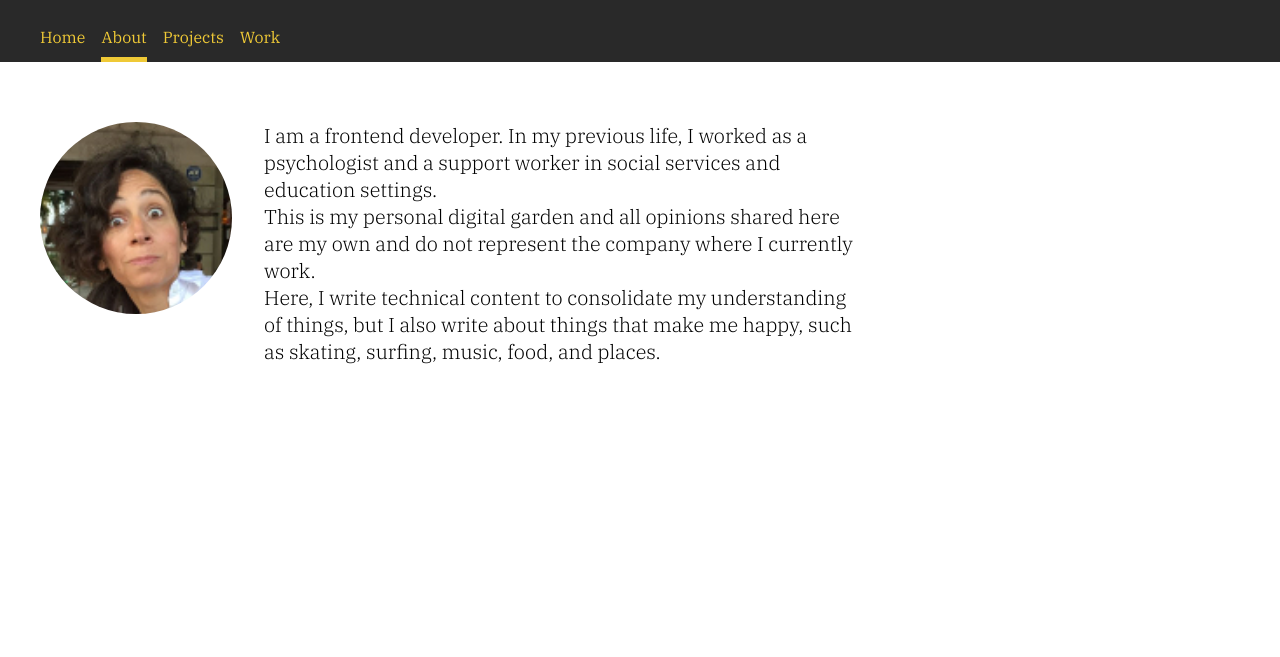
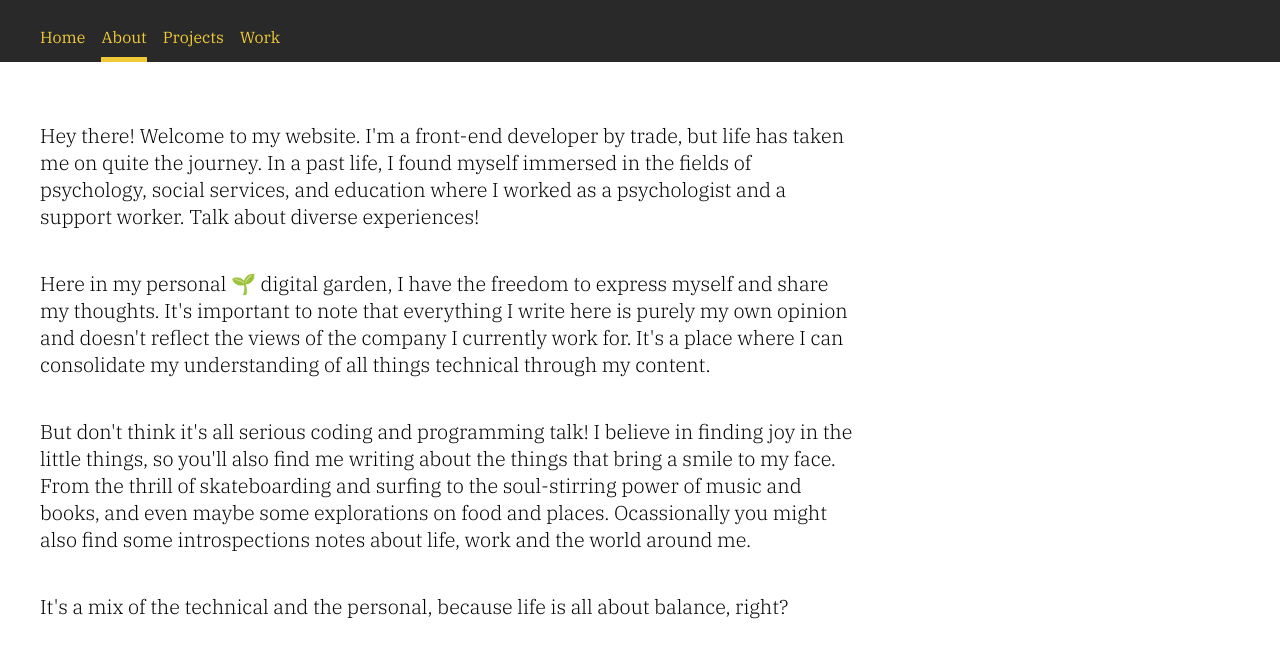
Before and after one commit to vanessacor/lollypoppe, an Astro site: page /about in a window 1280 px wide. Shown: the part 81-738 px from the top of the page. Built offline with nearby package versions, Linux system fonts and the light colour scheme; Astro itself is replaced by a stand-in of ours.

Commit message:
content(about): update section

```diff
--- a/src/pages/about.astro
+++ b/src/pages/about.astro
@@ -3,46 +3,38 @@ import PageLayout from "../layouts/PageLayout.astro";
 ---
 
 <PageLayout title="About">
-  <div class="about">
-    <img src="./assets/profile.jpg" alt="my profile" />
-    <div>
+  <section class="about">
     <p>
-        I am a frontend developer. In my previous life, I worked as a
-        psychologist and a support worker in social services and education
-        settings.
+      Hey there! Welcome to my website. I'm a front-end developer by trade, but
+      life has taken me on quite the journey. In a past life, I found myself
+      immersed in the fields of psychology, social services, and education where
+      I worked as a psychologist and a support worker. Talk about diverse
+      experiences!
     </p>
-
     <p>
-        This is my personal digital garden and all opinions shared here are my
-        own and do not represent the company where I currently work.
+      Here in my personal 🌱 digital garden, I have the freedom to express
+      myself and share my thoughts. It's important to note that everything I
+      write here is purely my own opinion and doesn't reflect the views of the
+      company I currently work for. It's a place where I can consolidate my
+      understanding of all things technical through my content.
     </p>
-
     <p>
-        Here, I write technical content to consolidate my understanding of
-        things, but I also write about things that make me happy, such as
-        skating, surfing, music, food, and places.
+      But don't think it's all serious coding and programming talk! I believe in
+      finding joy in the little things, so you'll also find me writing about the
+      things that bring a smile to my face. From the thrill of skateboarding and
+      surfing to the soul-stirring power of music and books, and even maybe some
+      explorations on food and places. Ocassionally you might also find some
+      introspections notes about life, work and the world around me.
     </p>
-    </div>
-  </div>
+    <p>
+      It's a mix of the technical and the personal, because life is all about
+      balance, right?
+    </p>
+  </section>
 </PageLayout>
 
-<style>
-  .about {
-    display: flex;
-    flex-direction: column;
-    align-items: center;
-    gap: 2em;
-  }
-  @media (min-width: 840px) {
-    .about {
-      flex-direction: row;
-      align-items: initial;
-    }
-  }
-
-  img {
-    border-radius: 50%;
-    width: 12em;
-    height: 12em;
+<style scoped>
+  .about > * {
+    margin-block-end: 2em;
   }
 </style>
```
Lines whose indentation alone changed are shown as unchanged.
